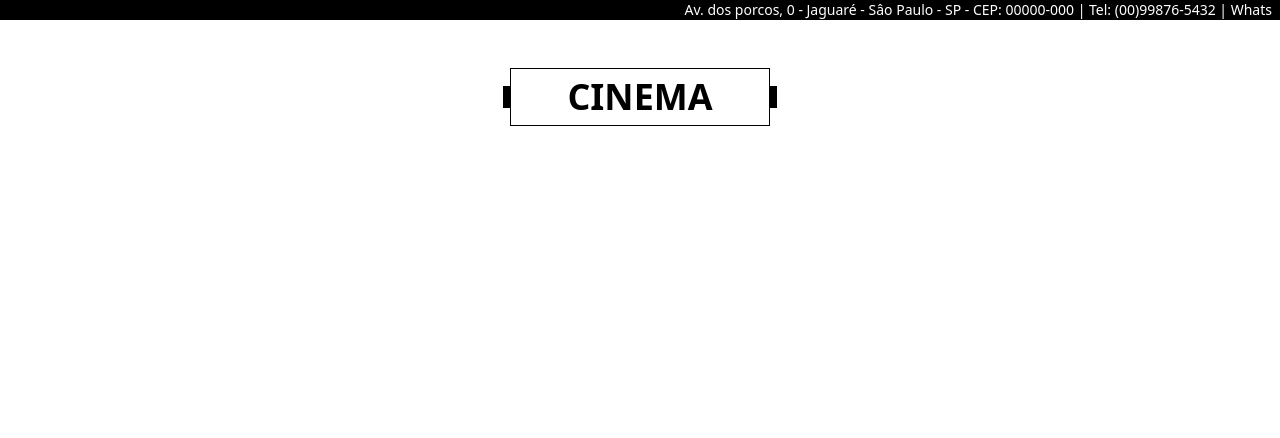
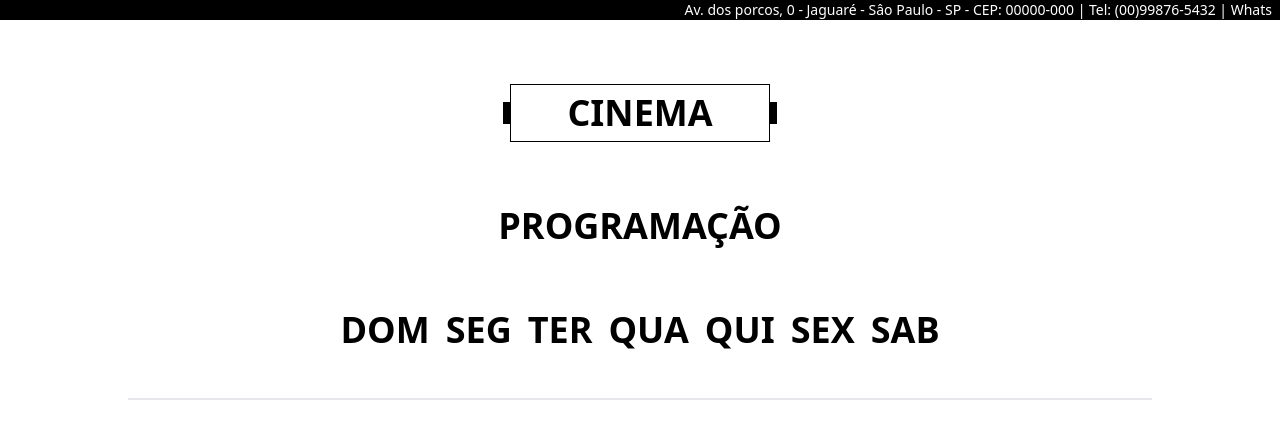
Before and after one commit to Muvias/Cine, a React (Vite) app: page / in a window 1280 px wide. Shown: the top 438 px of the page. Built offline with nearby package versions, Linux system fonts and the light colour scheme.

Commit message:
start project

```diff
--- a/src/App.jsx
+++ b/src/App.jsx
@@ -1,7 +1,11 @@
+import { Content } from "./components/Content"
 import { Header } from "./components/Header"
 
 export function App() {
   return (
-    <Header />
+    <div>
+      <Header />
+      <Content />
+    </div>
   )
 }
--- /dev/null
+++ b/src/components/Content.jsx
@@ -0,0 +1,35 @@
+const weekDays = [
+    "DOM",
+    "SEG",
+    "TER",
+    "QUA",
+    "QUI",
+    "SEX",
+    "SAB"
+];
+
+export function Content() {
+    return (
+        <div className="max-w-5xl mx-auto mt-16">
+            <div className="text-center">
+                <h1
+                    className="inline-block relative px-14 py-2 text-4xl font-extrabold border border-black before:absolute before:w-2 before:h-[40%] before:right-full before:top-[30%] before:bg-black after:absolute after:w-2 after:h-[40%] after:left-full after:top-[30%] after:bg-black"
+                >
+                    CINEMA
+                </h1>
+            </div>
+
+            <div className="mt-16 mb-8 text-center">
+                <h1 className="text-4xl font-extrabold">PROGRAMAÇÃO</h1>
+            </div>
+
+            <div className="flex justify-center mt-16 pb-12 border-b-2 gap-4 text-4xl font-bold">
+                {weekDays.map(day => (
+                    <h1>
+                        {day}
+                    </h1>
+                ))}
+            </div>
+        </div>
+    )
+}
--- a/src/components/Header.jsx
+++ b/src/components/Header.jsx
@@ -4,14 +4,6 @@ export function Header() {
             <div className="bg-black text-white w-full">
                 <p className="text-sm text-end pr-2">Av. dos porcos, 0 - Jaguaré - Sâo Paulo - SP - CEP: 00000-000 | Tel: (00)99876-5432 | Whats</p>
             </div>
-
-            <div className="text-center">
-                <h1
-                    className="inline-block relative px-14 py-2 text-4xl text font-extrabold border border-black before:absolute before:w-2 before:h-[40%] before:right-full before:top-[30%] before:bg-black after:absolute after:w-2 after:h-[40%] after:left-full after:top-[30%] after:bg-black"
-                >
-                    CINEMA
-                </h1>
-            </div>
         </div>
     )
 }
```
